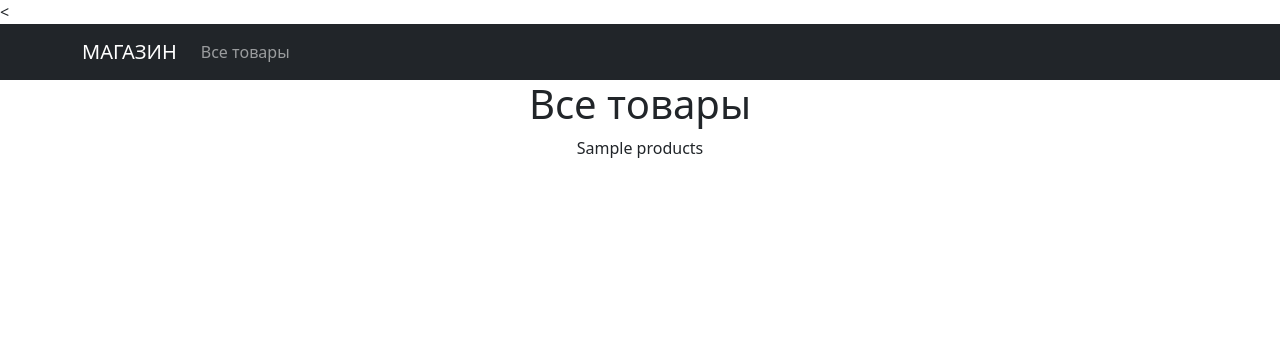
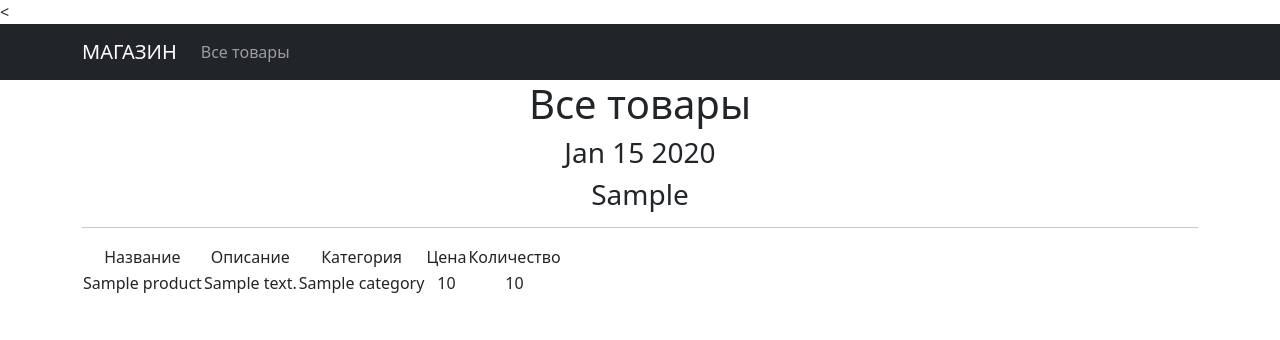
Before and after one commit to kumaradji/shopapp, a Django app: template templates/products.html in a window 1280 px wide. Shown: the top 340 px of the page. Run offline with Django 4.2, Linux system fonts and the light colour scheme; the template is opened without the code that fills it: most values are stand-ins (such as "Sample title", 1, 10 or a date in 2020); some libraries are stand-ins or nearby versions.

Commit message:
продолжаем SF

```diff
--- a/templates/products.html
+++ b/templates/products.html
@@ -5,6 +5,35 @@ Products
 {% endblock title %}
 
 {% block content %}
-<h1>Все товары</h1>
-{{ products }}
+    <h1>Все товары</h1>
+    <h3>{{ time_now|date:'M d Y' }}</h3>
+    <!-- Если в переменной next_sale будет None,
+    то выведется указанный в фильтре текст -->
+    <h3> {{ next_sale|default_if_none:"Чуть позже сообщим о распродаже!" }} </h3>
+
+    <hr>
+    {% if products %}
+        <table>
+            <tr>
+               <td>Название</td>
+               <td>Описание</td>
+               <td>Категория</td>
+               <td>Цена</td>
+               <td>Количество</td>
+            </tr>
+
+            {% for product in products %}
+            <tr>
+               <td>{{ product.name }}</td>
+               <td>{{ product.description|truncatewords:2 }}</td>
+               <td>{{ product.category.name }}</td>
+               <td>{{ product.price }}</td>
+               <td>{{ product.quantity }}</td>
+            </tr>
+            {% endfor %}
+
+        </table>
+    {% else %}
+        <h2>Товаров нет!</h2>
+    {% endif %}
 {% endblock content %}
```
Also changed, not shown: simpleapp/views.py (+8 -0 lines), db.sqlite3.
